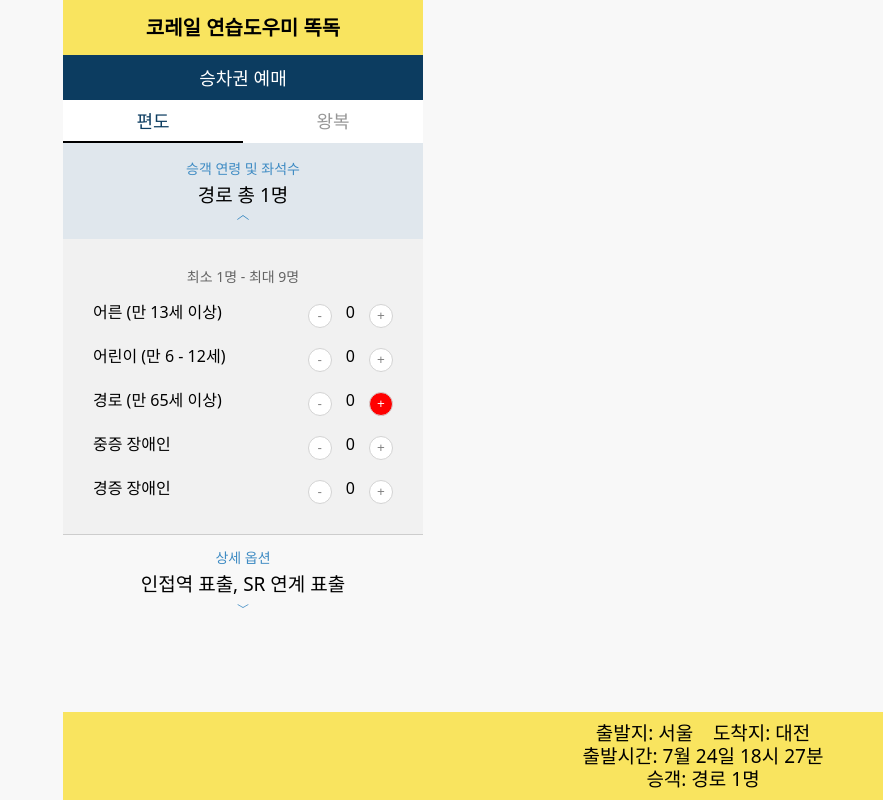
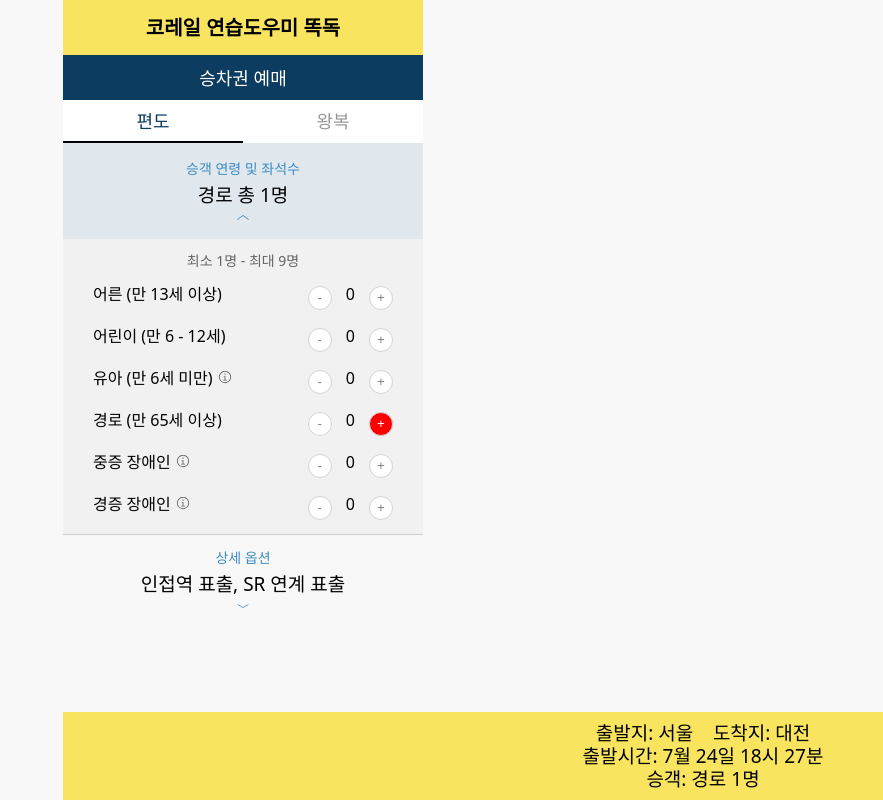
Before and after one commit to e6d1fe/likelion-hackathon, a React (Create React App) app: page /selectpassengers in a window 1280 px wide. Shown: the whole page, without its empty margins (397-1280 px from the left). Built offline with nearby package versions, Linux system fonts and the light colour scheme.

Commit message:
added information icon to SelectPassengers.js

```diff
--- a/src/pages/SelectPassengers.js
+++ b/src/pages/SelectPassengers.js
@@ -33,7 +33,7 @@
   flex-direction: column;
   justify-content: center;
   align-items: center;
-  gap: 20px;
+  gap: 18px;
   background-color: #f1f1f1;
 `;
 
@@ -115,6 +115,17 @@
             </SelectFunction>
           </SelectContainer>
           <SelectContainer>
+            <div style={{ display: "flex", gap: "5px" }}>
+              <SelectOption>유아 (만 6세 미만)</SelectOption>
+              <img src={information} width="14" height="14" alt="icon" />
+            </div>
+            <SelectFunction>
+              <SelectButton>-</SelectButton>
+              <SelectQuantity>0</SelectQuantity>
+              <SelectButton>+</SelectButton>
+            </SelectFunction>
+          </SelectContainer>
+          <SelectContainer>
             <SelectOption>경로 (만 65세 이상)</SelectOption>
             <SelectFunction>
               <SelectButton>-</SelectButton>
@@ -125,7 +136,10 @@
             </SelectFunction>
           </SelectContainer>
           <SelectContainer>
-            <SelectOption>중증 장애인</SelectOption>
+            <div style={{ display: "flex", gap: "5px" }}>
+              <SelectOption>중증 장애인</SelectOption>
+              <img src={information} width="14" height="14" alt="icon" />
+            </div>
             <SelectFunction>
               <SelectButton>-</SelectButton>
               <SelectQuantity>0</SelectQuantity>
@@ -133,7 +147,10 @@
             </SelectFunction>
           </SelectContainer>
           <SelectContainer>
-            <SelectOption>경증 장애인</SelectOption>
+            <div style={{ display: "flex", gap: "5px" }}>
+              <SelectOption>경증 장애인</SelectOption>
+              <img src={information} width="14" height="14" alt="icon" />
+            </div>
             <SelectFunction>
               <SelectButton>-</SelectButton>
               <SelectQuantity>0</SelectQuantity>
```
